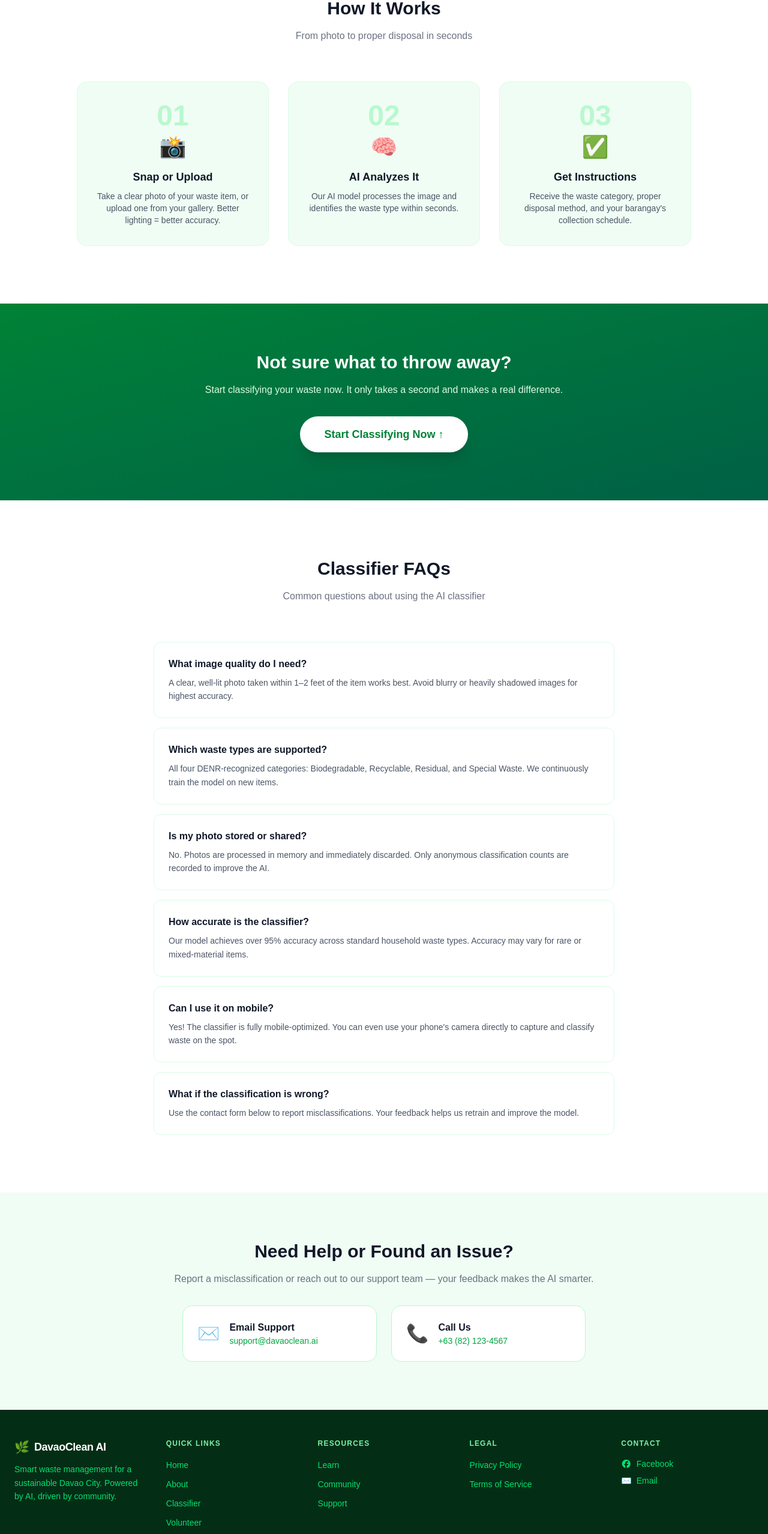
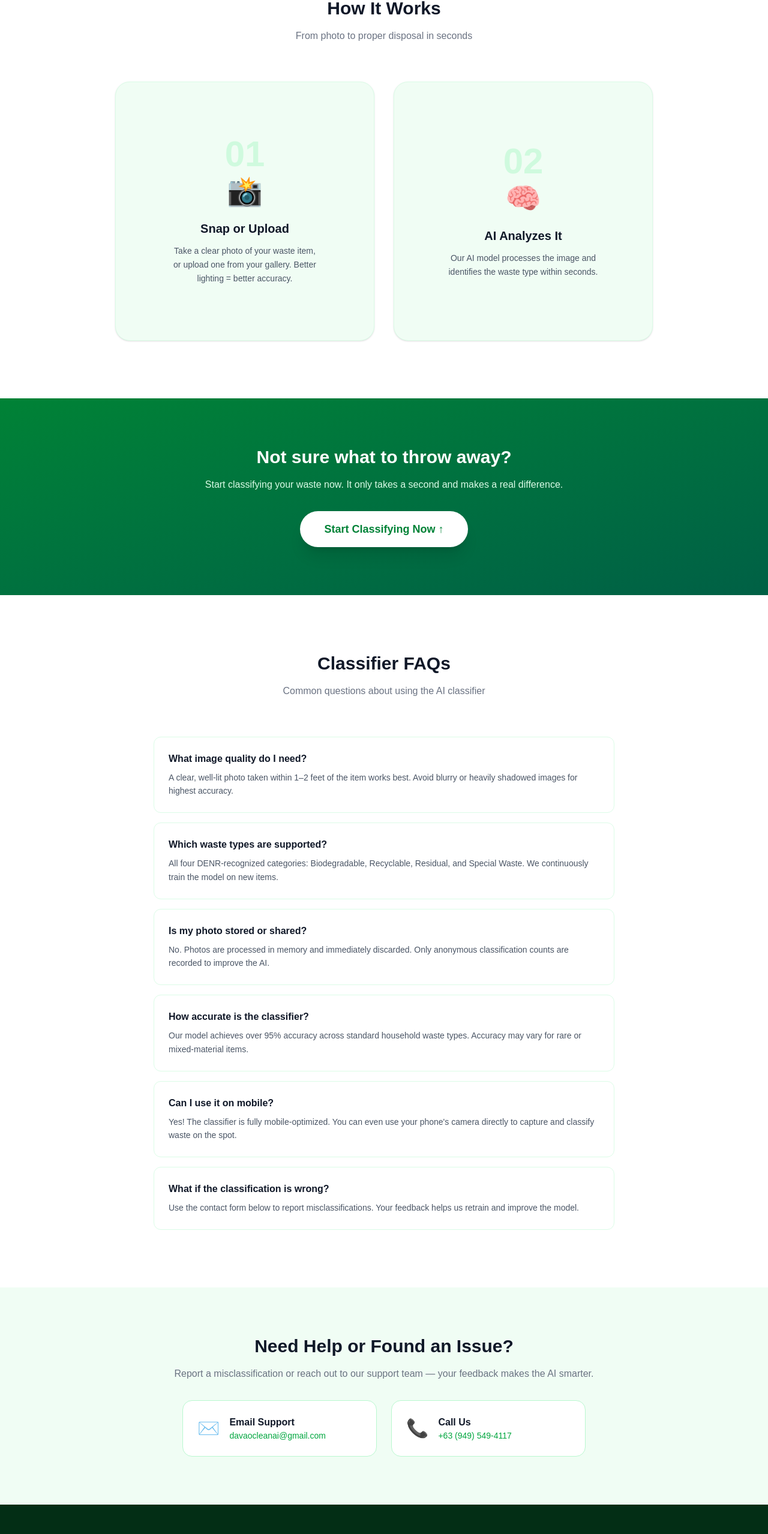
Before and after one commit to IvannPeria/davao-clean-ai, a Next.js app in the folder frontend/: page /classifier in a window 1280 px wide. Shown: the part 1311-3868 px from the top of the page at 60% size. Built offline with nearby package versions, Linux system fonts and the light colour scheme.

Commit message:
Frontend updates

```diff
--- a/frontend/app/about/page.tsx
+++ b/frontend/app/about/page.tsx
@@ -176,9 +176,9 @@ export default function AboutPage() {
                 badge: 'SDG 12',
               },
               {
-                emoji: '📅',
-                title: 'Collection Schedule Dashboard',
-                desc: 'View barangay-specific waste collection schedules so residents know exactly when and what to put out — eliminating missed pickups and mixed waste.',
+                emoji: '🤝',
+                title: 'Participatory Urban Action',
+                desc: 'Empowers every Davaoeño to participate in the city’s environmental governance, turning individual actions into community-wide data that helps the LGU optimize waste management resources.',
                 badge: 'SDG 11',
               },
               {
--- a/frontend/app/classifier/page.tsx
+++ b/frontend/app/classifier/page.tsx
@@ -306,19 +306,27 @@ const handleClassify = async () => {
             <h2 className="text-3xl font-bold text-gray-900 mb-4">How It Works</h2>
             <p className="text-gray-500">From photo to proper disposal in seconds</p>
           </div>
-          <div className="grid md:grid-cols-3 gap-8">
+          <div className="flex justify-center w-full px-4">
+            <div className="grid grid-cols-1 md:grid-cols-2 gap-8 w-full max-w-4xl">
               {[
                 { step: '01', emoji: '📸', title: 'Snap or Upload', desc: 'Take a clear photo of your waste item, or upload one from your gallery. Better lighting = better accuracy.' },
                 { step: '02', emoji: '🧠', title: 'AI Analyzes It', desc: 'Our AI model processes the image and identifies the waste type within seconds.' },
-              { step: '03', emoji: '✅', title: 'Get Instructions', desc: 'Receive the waste category, proper disposal method, and your barangay\'s collection schedule.' },
               ].map((item) => (
-              <div key={item.step} className="bg-green-50 rounded-2xl p-8 text-center border border-green-100">
-                <div className="text-5xl font-black text-green-200 mb-2">{item.step}</div>
-                <div className="text-4xl mb-4">{item.emoji}</div>
-                <h3 className="font-bold text-gray-900 text-lg mb-2">{item.title}</h3>
-                <p className="text-gray-600 text-sm">{item.desc}</p>
+                <div
+                  key={item.step}
+                  className="aspect-square flex flex-col items-center justify-center bg-green-50 rounded-3xl p-8 text-center border border-green-100 shadow-sm"
+                >
+                  <div className="text-6xl font-black text-green-200/60 mb-2 leading-none">
+                    {item.step}
+                  </div>
+                  <div className="text-5xl mb-6">{item.emoji}</div>
+                  <h3 className="font-bold text-gray-900 text-xl mb-3">{item.title}</h3>
+                  <p className="text-gray-600 text-sm leading-relaxed max-w-[250px]">
+                    {item.desc}
+                  </p>
                 </div>
               ))}
+            </div>
           </div>
         </div>
       </section>
@@ -379,7 +387,7 @@ const handleClassify = async () => {
               <span className="text-3xl">✉️</span>
               <div>
                 <div className="font-semibold text-gray-900">Email Support</div>
-                <div className="text-green-600 text-sm">support@davaoclean.ai</div>
+                <div className="text-green-600 text-sm">davaocleanai@gmail.com</div>
               </div>
             </a>
             <a
@@ -389,7 +397,7 @@ const handleClassify = async () => {
               <span className="text-3xl">📞</span>
               <div>
                 <div className="font-semibold text-gray-900">Call Us</div>
-                <div className="text-green-600 text-sm">+63 (82) 123-4567</div>
+                <div className="text-green-600 text-sm">+63 (949) 549-4117</div>
               </div>
             </a>
           </div>
--- a/frontend/app/page.tsx
+++ b/frontend/app/page.tsx
@@ -35,7 +35,7 @@ export default function Home() {
 
           <p className="text-xl text-gray-600 mb-10 max-w-2xl mx-auto">
             DavaoClean AI revolutionizes waste management with AI-powered photo classification.
-            Upload a waste photo, get instant results, and view collection schedules—free for all Davaoeños.
+            Upload a waste photo, get instant results.
           </p>
 
           <div className="flex flex-col sm:flex-row gap-4 justify-center">
@@ -72,7 +72,7 @@ export default function Home() {
             <p className="text-gray-500">Three simple steps to properly segregate your waste</p>
           </div>
 
-          <div className="grid md:grid-cols-3 gap-8">
+          <div className="flex flex-wrap justify-center gap-8">
             {[
               {
                 step: '01',
@@ -88,14 +88,6 @@ export default function Home() {
                 desc: 'Our AI model instantly analyzes and categorizes your waste into the correct type.',
                 icon: (
                   <path strokeLinecap="round" strokeLinejoin="round" strokeWidth={2} d="M9.663 17h4.673M12 3v1m6.364 1.636l-.707.707M21 12h-1M4 12H3m3.343-5.657l-.707-.707m2.828 9.9a5 5 0 117.072 0l-.548.547A3.374 3.374 0 0014 18.469V19a2 2 0 11-4 0v-.531c0-.895-.356-1.754-.988-2.386l-.548-.547z" />
-                ),
-              },
-              {
-                step: '03',
-                title: 'View Schedule',
-                desc: 'Get proper disposal instructions and the collection schedule for your barangay.',
-                icon: (
-                  <path strokeLinecap="round" strokeLinejoin="round" strokeWidth={2} d="M8 7V3m8 4V3m-9 8h10M5 21h14a2 2 0 002-2V7a2 2 0 00-2-2H5a2 2 0 00-2 2v12a2 2 0 002 2z" />
                 ),
               },
             ].map((item) => (
@@ -144,10 +136,9 @@ export default function Home() {
           <div className="flex overflow-x-auto gap-6 pb-6 snap-x snap-mandatory scrollbar-hide">
             {[
               { color: 'green', emoji: '🌍', title: 'Environmental Impact', desc: 'Reduce landfill waste and promote sustainable waste practices across Davao City.' },
-              { color: 'emerald', emoji: '✅', title: 'Compliance Made Easy', desc: 'Automatically follow DENR and local waste segregation regulations without guessing.' },
               { color: 'teal', emoji: '🏘️', title: 'Cleaner Neighborhoods', desc: 'Contribute to healthier, more livable barangays for every resident.' },
               { color: 'lime', emoji: '🤖', title: 'Smart AI Technology', desc: 'Powered by advanced image recognition for accurate, real-time waste classification.' },
-              { color: 'green', emoji: '⏱️', title: 'Real-time Updates', desc: 'Instant feedback on waste type and up-to-date collection schedule info.' },
+              { color: 'green', emoji: '⏱️', title: 'Real-time Updates', desc: 'Instant feedback on waste type.' },
               { color: 'emerald', emoji: '🌐', title: 'SDG 11 & 12 Aligned', desc: 'Supporting UN Sustainable Development Goals for cities and responsible consumption.' },
             ].map((item) => (
               <div
@@ -204,10 +195,6 @@ export default function Home() {
               {
                 q: 'How do I use the classifier?',
                 a: 'Take or upload a clear photo of your waste item. The AI analyzes it in seconds and returns the waste category plus proper disposal instructions.',
-              },
-              {
-                q: 'What are the collection schedules?',
-                a: 'Schedules vary by barangay. After classification, you will see schedule details based on your location and waste type.',
               },
               {
                 q: 'Is DavaoClean AI free?',
```
Lines whose indentation alone changed are shown as unchanged.
